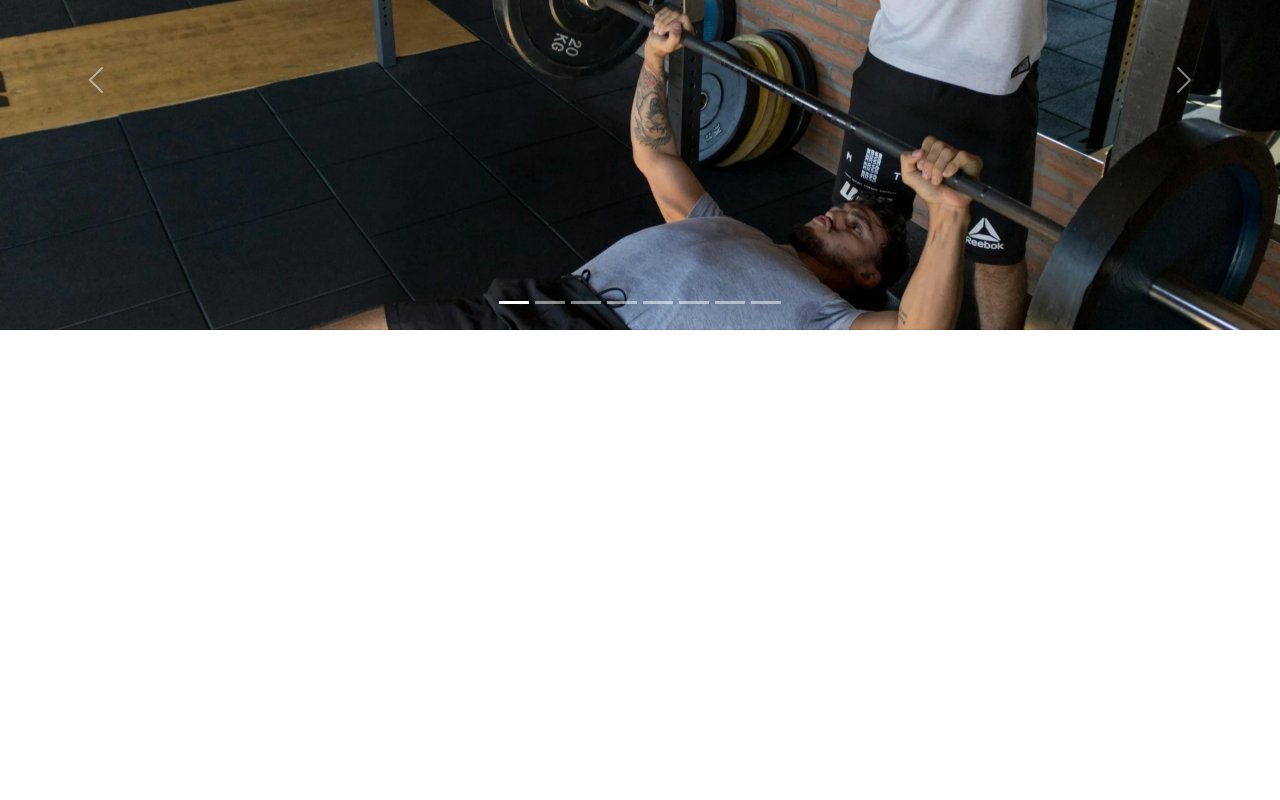
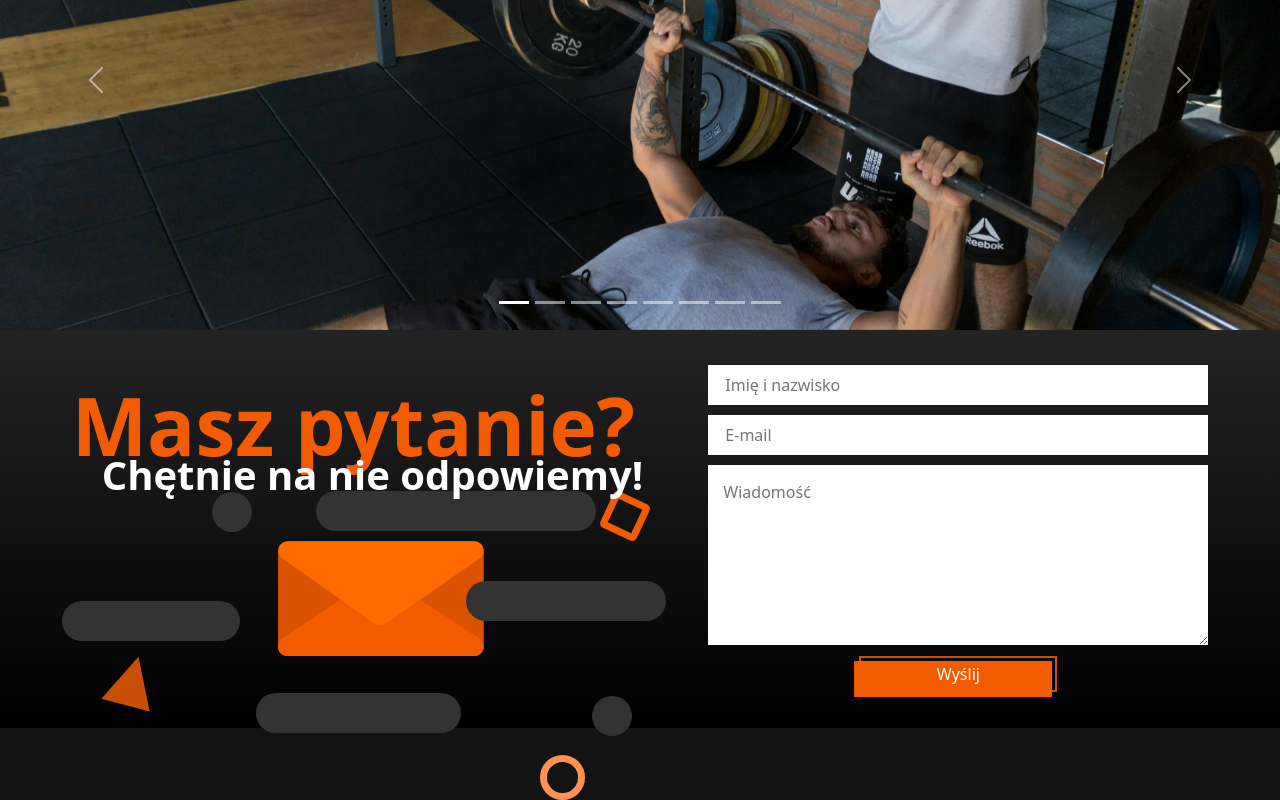
Before and after one commit to elmaccho/YourGym-vue, a Vue app: page / in a window 1280 px wide. Shown: the part 4088-4888 px from the top of the page. Before the commit the page ends 4418 px from the top, so only its background shows below. Built offline with nearby package versions, Linux system fonts and the light colour scheme; a web font is replaced by a local one.

Commit message:
Contact section

```diff
--- a/package.json
+++ b/package.json
@@ -19,8 +19,11 @@
     "@fortawesome/vue-fontawesome": "^3.0.6",
     "bootstrap": "^5.3.3",
     "bootstrap-vue": "^2.23.1",
+    "sweetalert2": "^11.10.8",
+    "vee-validate": "^4.12.6",
     "vue": "^3.4.21",
-    "vue-router": "^4.3.0"
+    "vue-router": "^4.3.0",
+    "yup": "^1.4.0"
   },
   "devDependencies": {
     "@rushstack/eslint-patch": "^1.8.0",
--- /dev/null
+++ b/src/components/Contact.vue
@@ -0,0 +1,267 @@
+<script setup>
+    import Swal from 'sweetalert2';
+
+    import { Field, Form, ErrorMessage } from 'vee-validate'
+    import { ref } from 'vue';
+    import * as yup from 'yup'
+
+    const form = ref(null);
+    const formValues = ref();
+    const schema = yup.object({
+        fullname: yup.string().required('Podaj imię i nazwisko'),
+        email: yup.string().email('Podaj poprawny adres email').required('Podaj adres email'),
+        message: yup.string().required('Wpisz wiadomość'),
+    });
+
+    const onSubmit = (values, { resetForm }) => {
+        Swal.fire({
+        position: "top-end",
+        icon: "success",
+        iconColor: '#ff9151',
+        title: "Wysłano wiadomość",
+        showConfirmButton: false,
+        timer: 1500,
+        timerProgressBar: true,
+      });
+      resetForm();
+    }
+
+</script>
+<template>
+    <div class="contact-container">
+        <div class="contact-content">
+            <div class="contact-text">
+                <p class="uppertext">Masz pytanie?</p>
+                <p class="downtext">Chętnie na nie odpowiemy!</p>
+            </div>
+            <div class="icons">
+                <div class="letter" data-aos="zoom-in-up">
+                    <img class="letter" src="@\assets\img\contact\Group 42.svg" alt="list">
+                </div>
+                <div class="rectangle1 rectangle" data-aos="fade-left"></div>
+                <div class="rectangle2 rectangle" data-aos="fade-left" data-aos-delay="300"></div>
+                <div class="rectangle3 rectangle" data-aos="fade-right" data-aos-delay="100"></div>
+                <div class="rectangle4 rectangle" data-aos="fade-right" data-aos-delay="100"></div>
+                <div class="circle1 circle" data-aos="flip-up"></div>
+                <div class="circle2 circle" data-aos="flip-left" data-aos-delay="100"></div>
+                <div class="square" data-aos="zoom-out-left"></div>
+                <div class="triangle" data-aos="zoom-out-right"></div>
+                <div class="ellipse" data-aos="zoom-out-left"></div>
+            </div>
+        </div>
+        <div class="contact-form">
+            <Form :validation-schema="schema" @submit="onSubmit" :initial-values="formValues">
+            <Field ref="fullnameField" class="yg-input nameSurnameInput" type="text" name="fullname" placeholder="Imię i nazwisko"/>
+            <ErrorMessage class="text-danger w-100" name="fullname" />
+
+            <Field ref="emailField" class="yg-input emailInput" type="email" name="email" placeholder="E-mail"/>
+            <ErrorMessage class="text-danger w-100" name="email" />
+
+            <Field ref="messageField" as="textarea" class="yg-input messageInput" name="message" placeholder="Wiadomość"/>
+            <ErrorMessage class="text-danger w-100" name="message" />
+
+            <button type="submit" class="btn yg-btn sendmessagebtn">Wyślij</button>
+        </Form>
+        </div>
+    </div>
+</template>
+<style scoped>
+    .contact-container{
+        padding: 35px;
+
+        display: flex;
+        justify-content: space-around;
+
+        background: rgb(35,35,35);
+        background: linear-gradient(180deg, rgba(35,35,35,1) 0%, rgba(0,0,0,1) 100%);
+
+        overflow: hidden;
+    }
+
+    .contact-form > form{
+        display: flex;
+        flex-direction: column;
+        align-items: center;
+        gap: 10px;
+
+        width: 500px;
+    }
+    .yg-input{
+        width: 100%;
+        height: 40px;
+        outline: none;
+        border: none;
+        text-indent: 15px;
+        transition: 0.3s;
+        position: relative;
+        caret-color: #ff9151;
+    }
+    .yg-input:invalid{
+        border: 2px solid red;
+    }
+    .yg-input:focus{
+        border: 1px solid #F35B00;
+        box-shadow: 0px 0px 5px #ff9151;
+    }
+    .contact-form > form > textarea{
+        resize:vertical;
+        height: 180px;
+        max-height: 300px;
+        padding: 15px;
+        text-indent: unset;
+    }
+    .contact-form > form > button{
+        width: 200px;
+    }
+
+    .uppertext{
+        color: #F35B00;
+        font-size: 80px;
+        height: 100px;
+        font-weight: 600;
+        margin: 0;
+        z-index: 1;
+    }
+    .downtext{
+        color: white;
+        font-size: 40px;
+        font-weight: 600;
+        position: relative;
+        top: -20px;
+        left: 30px;
+        z-index: 1;
+    }
+    .letter > img{
+        width: 250px;
+    }
+    .rectangle, .circle{
+        display: block;
+        background-color: #333333;
+
+    }
+    .rectangle{
+        height: 40px;
+        width: 120px;
+        border-radius: 100px;
+        position: absolute;
+    }
+    .circle{
+        height: 40px;
+        width: 40px;
+        border-radius: 100%;
+
+        position: absolute;
+    }
+    .icons{
+        position: absolute;
+        left: 20%;
+    }
+    .rectangle1{
+        top: -50px;
+        right: -90px;
+        width: 280px;
+    }
+    .rectangle2{
+        top: 70%;
+        transform: translateY(-100%);
+        right: -160px;
+        width: 200px;
+    }
+    .rectangle3{
+        left: -194px;
+        width: 178px;
+        bottom: 15px;
+    }
+    .rectangle4{
+        bottom: -77px;
+        width: 205px;
+    }
+    .circle1{
+        top: -49px;
+        left: -44px;
+    }
+    .circle2{
+        right: -126px;
+        bottom: -80px;
+    }
+    .square{
+        display: block;
+        width: 40px;
+        height: 40px;
+
+        position: absolute;
+        top: -45px;
+        right: -139px;
+        rotate: 25deg;
+
+        border: 7px solid #F35B00;
+        border-radius: 5px;
+
+
+    }
+    .triangle{
+        display: block;
+        border-left: 25px solid transparent;
+        border-right: 25px solid transparent;
+        border-bottom: 50px solid #c94e06;
+
+        position: absolute;
+        left: -149px;
+        rotate: 15deg;
+
+
+    }
+    .ellipse{
+        position: absolute;
+        right: -79px;
+        bottom: -144px;
+
+        width: 45px;
+        height: 45px;
+
+        border-radius: 100%;
+        border: 7px solid #ff9151;
+
+
+    }
+    .letter{
+        cursor: pointer;
+    }
+    @media screen and (max-width: 1141px) {
+        .uppertext{
+            font-size: 50px;
+        }
+        .downtext{
+            font-size: 30px;
+            top: -10px;
+            left: unset;
+        }
+    }
+    @media screen and (max-width: 975px) {
+        .uppertext{
+            font-size: 30px;
+        }
+        .downtext{
+            font-size: 20px;
+        }
+    }
+    @media screen and (max-width: 850px) {
+        .contact-container{
+            flex-direction: column;
+        }
+
+        .contact-form > form{
+            width: 100%;
+        }
+        .uppertext{
+            text-align: center;
+            font-size: 40px;
+        }
+        .downtext{
+            text-align: center;
+        }
+        .icons{
+            display: none;
+        }
+    }
+</style>
--- a/src/components/Gallery.vue
+++ b/src/components/Gallery.vue
@@ -1,6 +1,3 @@
-<script setup>
-
-</script>
 <template>
     <div id="carouselExampleIndicators" class="carousel slide">
         <div class="carousel-indicators">
--- a/src/views/MainView.vue
+++ b/src/views/MainView.vue
@@ -6,6 +6,7 @@
     import About from '@/components/About.vue';
     import Tickets from '@/components/Tickets.vue';
     import Gallery from '@/components/Gallery.vue';
+    import Contact from '../components/Contact.vue';
 </script>
 
 <template>
@@ -19,6 +20,7 @@
         <Offert id="offert"/>
         <Tickets id="tickets"/>
         <Gallery />
+        <Contact />
     </main>
 </template>
 <style scoped>
```
Also changed, not shown: 1 other file (tests, documents, lock files or other folders).
